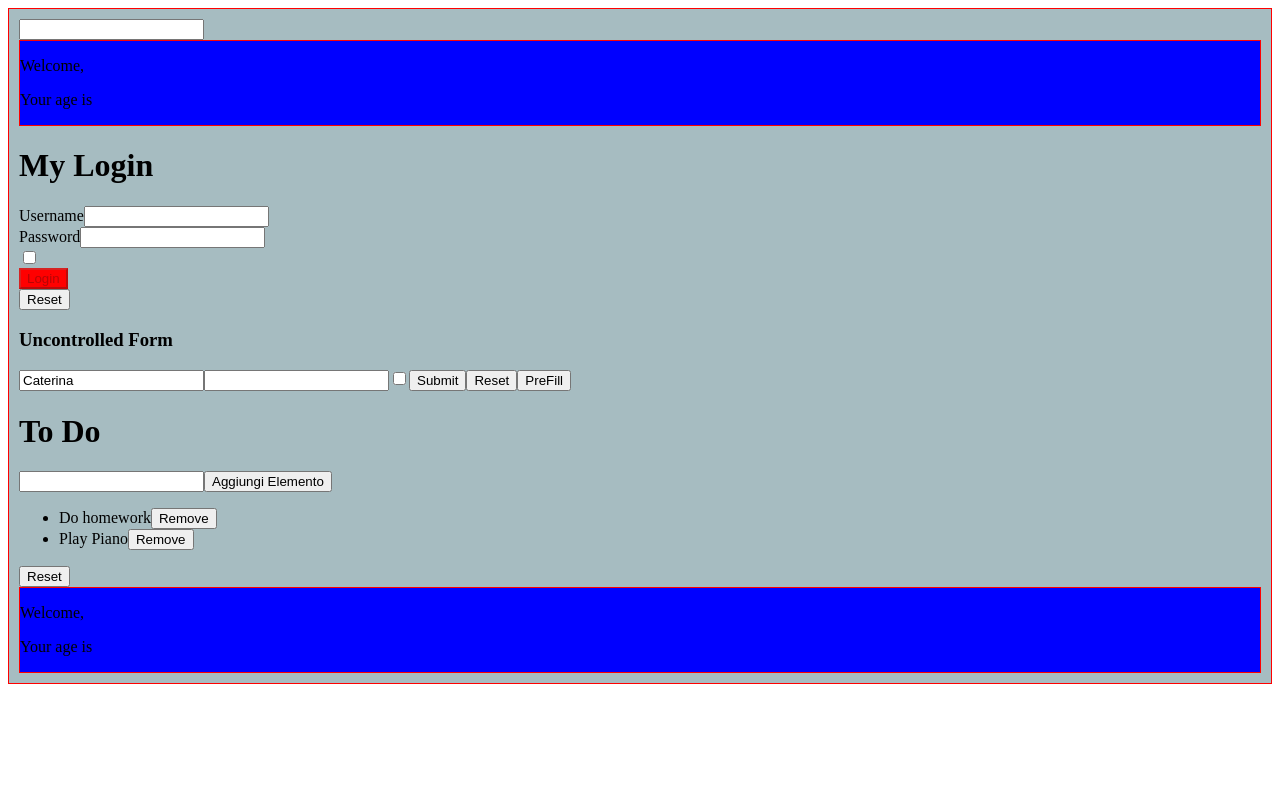
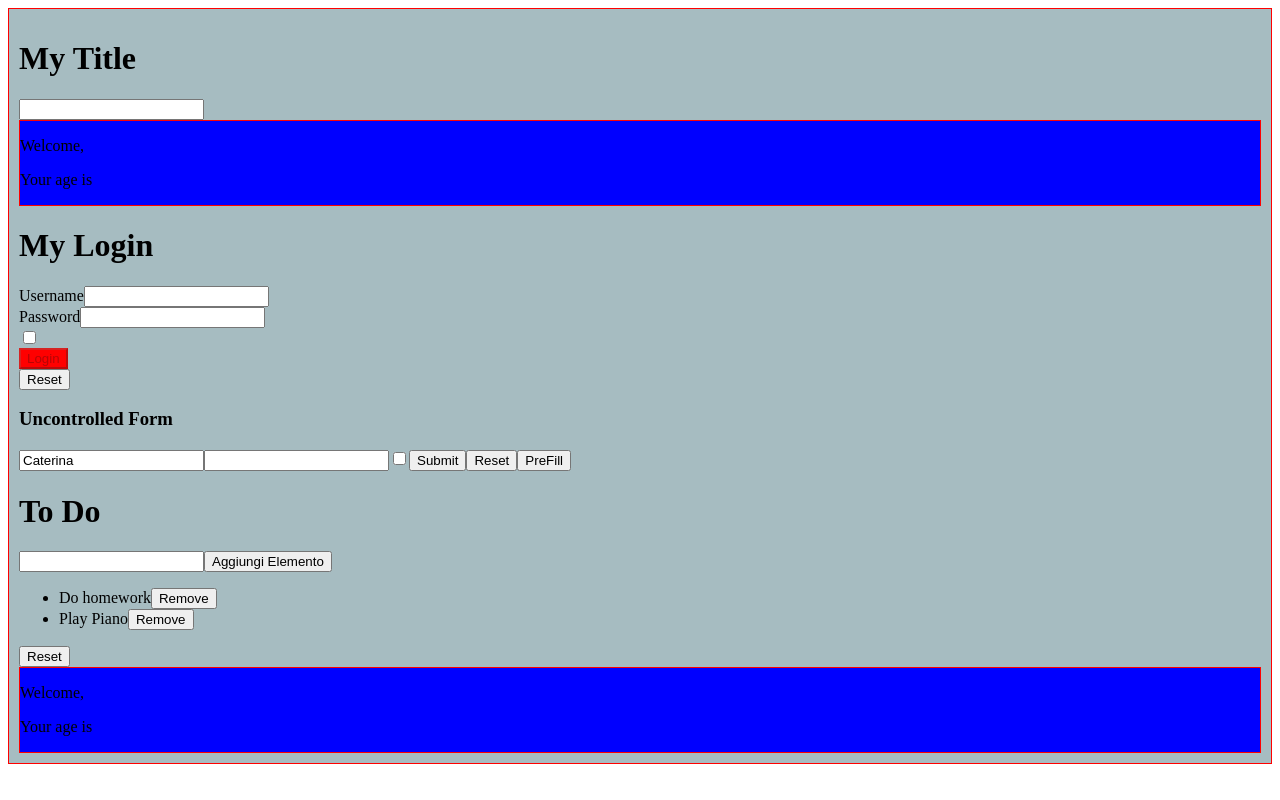
Before and after one commit to Katilina88/DevelhopeReact, a React (Create React App) app in the folder my-app/: page / in a window 1280 px wide. Built offline with nearby package versions, Linux system fonts and the light colour scheme.

Commit message:
aggiunto esercizio Component-composition-02

```diff
--- a/my-app/src/App.js
+++ b/my-app/src/App.js
@@ -15,7 +15,8 @@ class App extends React.Component {
   render() {
     return (
       <div>
-        <Container>
+        <Container title="My Title">
+
 
 
        {/*<Counter initialCount={5} increment={3} interval={3000}/>*/}
--- a/my-app/src/components/Container.js
+++ b/my-app/src/components/Container.js
@@ -5,6 +5,7 @@ class Container extends React.Component {
   render() {
     return (
       <div className="container">
+        <h1>{this.props.title}</h1>
         {this.props.children}
       </div>
     );
```
